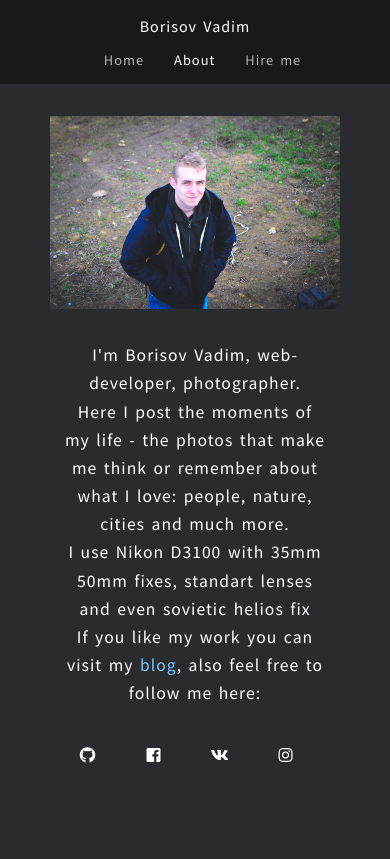
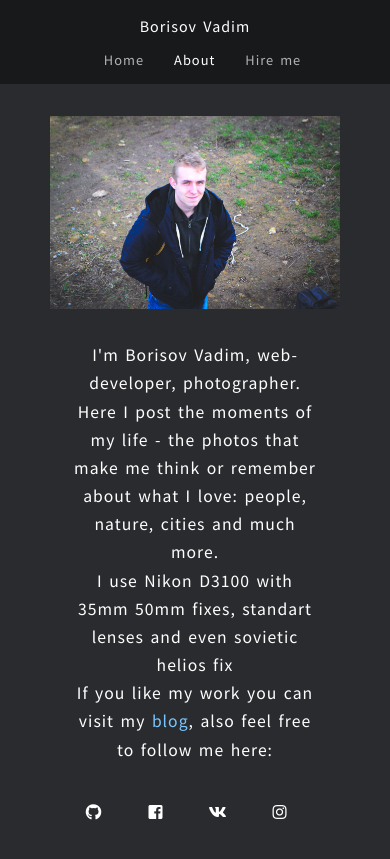
Before and after one commit to veax/Photography-Portfolio-Website, a Jekyll site: the page built from about.html, in a window 390 px wide. Shown: the top 859 px of the page. Built offline with Jekyll 4.4.1, drawn with Linux system fonts in a browser that asks for light colours; nearby versions of some CDN libraries.

Commit message:
remove scroll iPhone5 size and remove default webkit buttons for contact form

```diff
--- a/_includes/socials.html
+++ b/_includes/socials.html
@@ -1,4 +1,3 @@
-<div class="{{include.socclass}}">
 <ul class="socials_links">
   {% for link in site.socials_links%}
   <li>
@@ -8,4 +7,3 @@
   </li>
   {% endfor %}
 </ul>
-</div>
--- a/_sass/about.scss
+++ b/_sass/about.scss
@@ -3,7 +3,7 @@
 	flex-wrap: wrap;
 
 	.side-content {
-		flex: 1 0 330px;
+		flex: 1 0 310px;
 		order: 2;
 		display: flex;
 		justify-content: center;
@@ -119,7 +119,7 @@ ul.socials_links{
 		.side-photo{
 			margin: 0 0 2rem;
 			img{
-				min-width: 280px;
+				min-width: 260px;
 			}
 		}
 	}
--- a/_sass/forms.scss
+++ b/_sass/forms.scss
@@ -19,6 +19,7 @@ input, textarea {
 input[type="submit"] {
 	background: #34a58e;
 	cursor: pointer;
+	-webkit-appearance: none;
 	border: none;
 	color: #fff;
 	margin-top: 25px;
```
Lines whose indentation alone changed are shown as unchanged.
